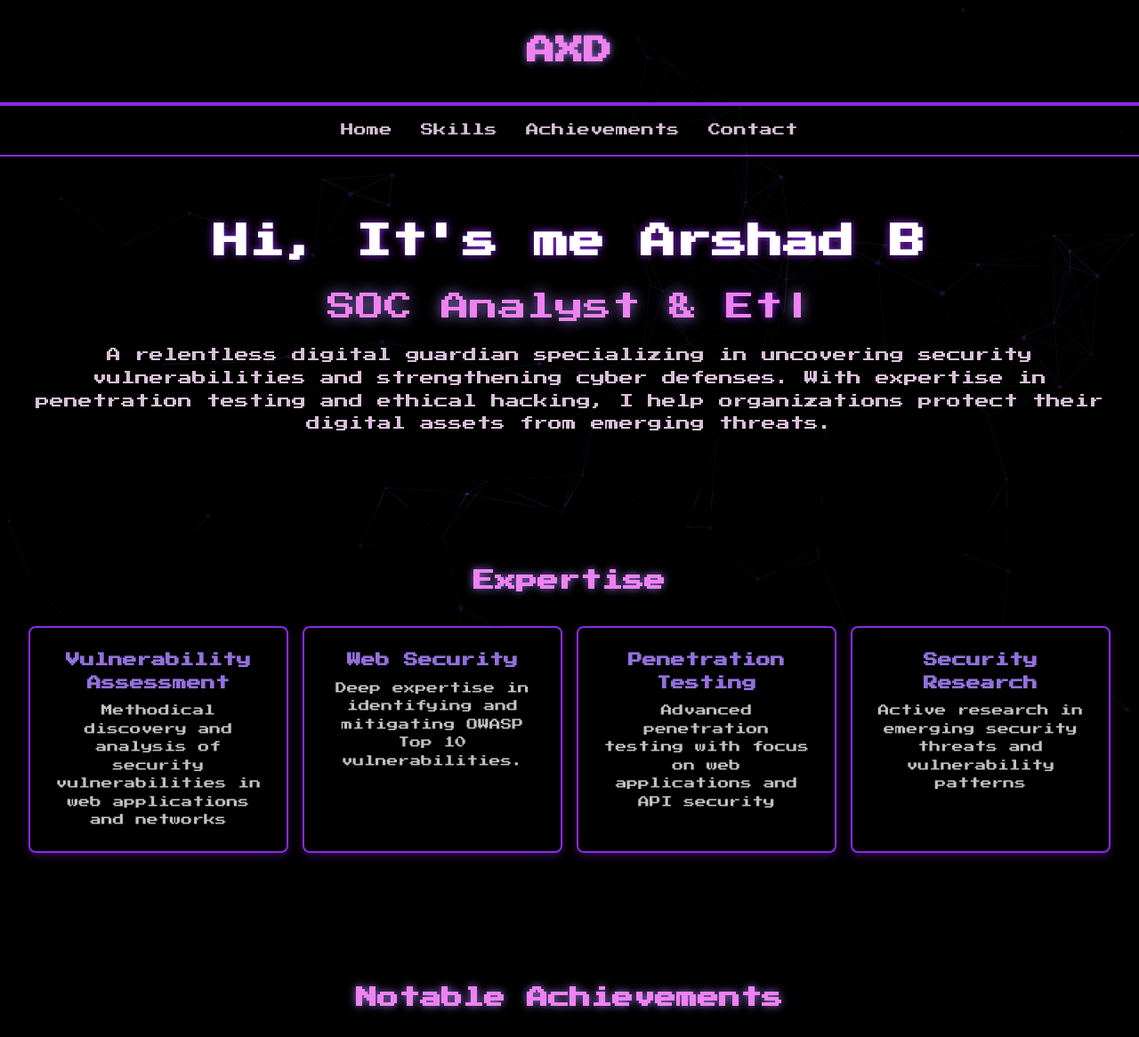
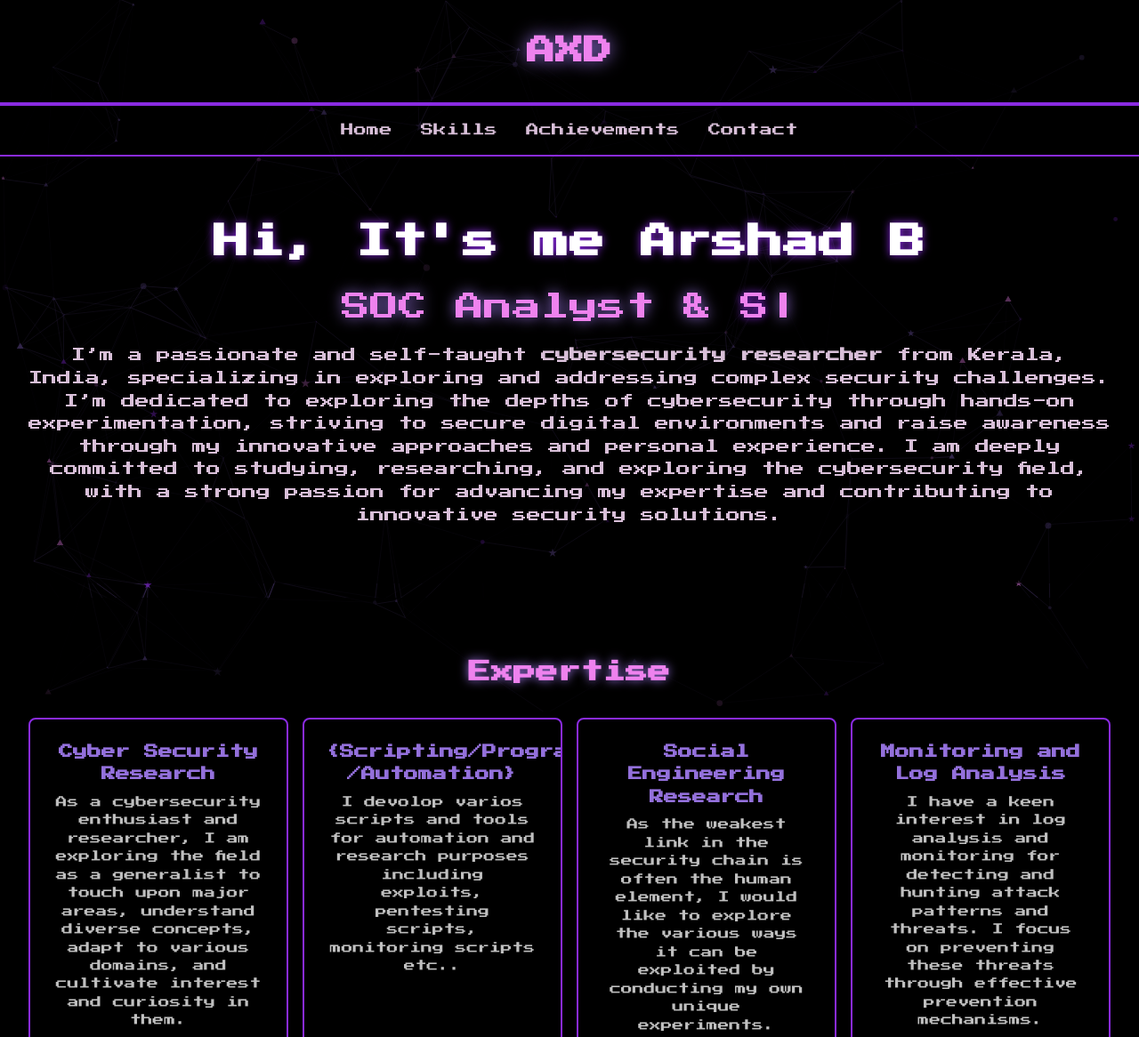
Before and after one commit to axdsys/axd, a plain HTML site: page index.html in a window 1280 px wide. Shown: the top 1166 px of the page at 89% size. Drawn offline with nearby package versions, Linux system fonts and the light colour scheme.

Commit message:
Update index.html

```diff
--- a/index.html
+++ b/index.html
@@ -3,16 +3,12 @@
 <head>
     <meta charset="UTF-8">
     <meta name="viewport" content="width=device-width, initial-scale=1.0">
-    <title>AXD|SOC Analyst </title>
+    <title>AXD|SOC Analyst</title>
 
-    <!-- Load Google Fonts -->
     <link href="https://fonts.googleapis.com/css2?family=Press+Start+2P&display=swap" rel="stylesheet">
-
-    <!-- Add defer to scripts to ensure they load after HTML -->
     <script defer src="https://cdnjs.cloudflare.com/ajax/libs/particles.js/2.0.0/particles.min.js"></script>
     <script defer src="https://cdnjs.cloudflare.com/ajax/libs/typed.js/2.0.12/typed.min.js"></script>
-    <script type="modue" src="https://unpkg.com/@splinetool/viewer@1.9.79/build/spline-viewer.js"></script>
-    <!-- Instagram Logo from FontAwesom.e -->
+    <script type="modul" src="https://unpkg.com/@splinetool/viewer@1.9.79/build/spline-viewer.js"></script>
     <link href="https://cdnjs.cloudflare.com/ajax/libs/font-awesome/6.0.0-beta3/css/all.min.css" rel="stylesheet">
 
     <style>
@@ -23,34 +19,34 @@
         }
 
         :root {
-            --primary-violet: #8A2BE2; /* BlueViolet */
-            --accent-violet: #9370DB;  /* MediumPurple */
-            --bright-violet: #EE82EE;  /* Violet */
-            --light-violet: #D8BFD8;   /* Thistle */
-            --dark-violet: #4B0082;    /* Indigo */
+            --primary-violet: #8A2BE2;
+            --accent-violet: #9370DB;
+            --bright-violet: #EE82EE;
+            --light-violet: #D8BFD8;
+            --dark-violet: #4B0082;
             --background-black: #000000;
             --text-white: #ffffff;
-            --text-light: #E6E6FA;     /* Lavender */
-            --text-gray: #C0C0C0;      /* Silver */
+            --text-light: #E6E6FA;
+            --text-gray: #C0C0C0;
         }
-
         body {
             font-family: 'Press Start 2P', cursive;
             background-color: var(--background-black);
             color: var(--text-light);
             line-height: 1.6;
             position: relative;
+            overflow-x: hidden;
         }
 
-        /* Style for the Spline viewer as background */
         spline-viewer {
             position: fixed;
             top: 0;
             left: 0;
             width: 100%;
             height: 100%;
-            z-index: -2; /* Behind particles */
-            pointer-events: none; /* Allows interaction with elements above */
+            z-index: -2;
+            pointer-events: none;
+            animation: fadeIn 2s ease-in;
         }
 
         #particles-js {
@@ -59,10 +55,9 @@
             left: 0;
             width: 100%;
             height: 100%;
-            z-index: -1; /* Ensure particles are behind other content but above spline */
+            z-index: -1;
         }
 
-        /* Main content wrapper to ensure content appears above background */
         .content-wrapper {
             position: relative;
             z-index: 1;
@@ -71,22 +66,27 @@
         header {
             text-align: center;
             padding: 2rem;
-            background-color: rgba(0, 0, 0, 0.7); /* Semi-transparent background */
+            background-color: rgba(0, 0, 0, 0.7);
             border-bottom: 4px solid var(--primary-violet);
+            animation: slideDown 1s ease-out;
         }
 
         header h1 {
             color: var(--bright-violet);
             font-size: 2rem;
             text-shadow: 0 0 10px var(--accent-violet);
+            animation: neonGlow 1.5s infinite alternate;
         }
 
         nav {
             display: flex;
             justify-content: center;
-            background-color: rgba(0, 0, 0, 0.7); /* Semi-transparent background */
+            background-color: rgba(0, 0, 0, 0.7);
             padding: 1rem 0;
             border-bottom: 2px solid var(--primary-violet);
+            position: sticky;
+            top: 0;
+            z-index: 10;
         }
 
         nav a {
@@ -94,12 +94,28 @@
             text-decoration: none;
             margin: 0 1rem;
             font-size: 0.9rem;
-            transition: transform 0.2s ease, color 0.2s ease;
+            transition: all 0.3s ease;
+            position: relative;
+        }
+
+        nav a::after {
+            content: '';
+            position: absolute;
+            width: 0;
+            height: 2px;
+            bottom: -5px;
+            left: 0;
+            background-color: var(--bright-violet);
+            transition: width 0.3s ease;
+        }
+
+        nav a:hover::after {
+            width: 100%;
         }
 
         nav a:hover {
             color: var(--bright-violet);
-            transform: scale(1.1);
+            transform: translateY(-3px);
             text-shadow: 0 0 8px var(--primary-violet);
         }
 
@@ -107,7 +123,8 @@
             text-align: center;
             padding: 4rem 2rem;
             color: var(--text-light);
-            background-color: rgba(0, 0, 0, 0.6); /* Semi-transparent background */
+            background-color: rgba(0, 0, 0, 0.6);
+            animation: fadeInUp 1.5s ease-out;
         }
 
         .hero-subtitle {
@@ -122,17 +139,28 @@
             margin-bottom: 1rem;
             color: var(--text-white);
             text-shadow: 0 0 10px var(--primary-violet);
+            animation: bounceIn 1s ease;
         }
 
         .hero p {
             font-size: 1rem;
             color: var(--light-violet);
+            opacity: 0;
+            animation: fadeIn 2s ease forwards 0.5s;
         }
 
         section {
             padding: 4rem 2rem;
-            background-color: rgba(0, 0, 0, 0.7); /* Semi-transparent background */
+            background-color: rgba(0, 0, 0, 0.7);
             margin-bottom: 1rem;
+            opacity: 0;
+            transform: translateY(50px);
+            transition: all 0.8s ease-out;
+        }
+
+        section.visible {
+            opacity: 1;
+            transform: translateY(0);
         }
 
         section h2 {
@@ -141,6 +169,7 @@
             font-size: 1.5rem;
             margin-bottom: 2rem;
             text-shadow: 0 0 10px var(--accent-violet);
+            animation: pulse 2s infinite;
         }
 
         .grid {
@@ -150,19 +179,37 @@
         }
 
         .card {
-            background-color: rgba(0, 0, 0, 0.8); /* Darker semi-transparent background */
+            background-color: rgba(0, 0, 0, 0.8);
             padding: 1.5rem;
             border: 2px solid var(--primary-violet);
             text-align: center;
-            border-radius: 8px; /* Slightly rounded corners */
-            transition: all 0.3s ease; /* Smooth transitions */
-            position: relative; /* Added for positioning */
+            border-radius: 8px;
+            transition: all 0.4s ease;
+            position: relative;
+            overflow: hidden;
+        }
+
+        .card::before {
+            content: '';
+            position: absolute;
+            top: -50%;
+            left: -50%;
+            width: 200%;
+            height: 200%;
+            background: radial-gradient(circle, rgba(138, 43, 226, 0.3) 0%, transparent 70%);
+            opacity: 0;
+            transition: opacity 0.4s ease;
+        }
+
+        .card:hover::before {
+            opacity: 1;
         }
 
         .card h3 {
             font-size: 1rem;
             margin-bottom: 0.5rem;
             color: var(--accent-violet);
+            transition: transform 0.3s ease;
         }
 
         .card p {
@@ -170,48 +217,54 @@
             color: var(--text-gray);
         }
 
-        /* Soft light effect */
-        .card {
-            box-shadow: 0 4px 8px rgba(138, 43, 226, 0.3); /* Soft shadow with violet */
+        .card:hover {
+            box-shadow: 0 0 20px rgba(138, 43, 226, 0.9);
+            transform: scale(1.05) rotate(1deg);
+            border-color: var(--bright-violet);
         }
 
-        /* Glow effect on hover */
-        .card:hover {
-            box-shadow: 0 0 15px rgba(138, 43, 226, 0.8); /* Stronger violet glow on hover */
-            transform: translateY(-5px); /* Slightly lift the card */
-            border-color: var(--bright-violet);
+        .card:hover h3 {
+            transform: scale(1.1);
         }
 
         footer {
             text-align: center;
             padding: 1rem;
-            background-color: rgba(0, 0, 0, 0.7); /* Semi-transparent background */
+            background-color: rgba(0, 0, 0, 0.7);
             border-top: 2px solid var(--primary-violet);
             font-size: 0.8rem;
+            animation: fadeIn 1s ease;
         }
 
         footer a {
             color: var(--bright-violet);
             text-decoration: none;
+            transition: all 0.3s ease;
         }
 
         footer a:hover {
-            text-decoration: underline;
-            text-shadow: 0 0 5px var(--accent-violet);
+            text-shadow: 0 0 10px var(--accent-violet);
+            transform: scale(1.1);
         }
 
         .contact-form {
             max-width: 600px;
             margin: 0 auto;
             padding: 2rem;
-            background: rgba(0, 0, 0, 0.8); /* Darker semi-transparent background */
+            background: rgba(0, 0, 0, 0.8);
             border-radius: 10px;
             border: 1px solid var(--primary-violet);
             box-shadow: 0 0 20px rgba(138, 43, 226, 0.2);
+            transition: transform 0.3s ease;
+        }
+
+        .contact-form:hover {
+            transform: translateY(-10px);
         }
 
         .form-group {
             margin-bottom: 1.5rem;
+            position: relative;
         }
 
         .form-group input,
@@ -222,13 +275,14 @@
             border: 1px solid var(--accent-violet);
             border-radius: 5px;
             color: var(--text-white);
+            transition: all 0.3s ease;
         }
 
         .form-group input:focus,
         .form-group textarea:focus {
-            outline: none;
             border-color: var(--bright-violet);
-            box-shadow: 0 0 8px var(--primary-violet);
+            box-shadow: 0 0 12px var(--primary-violet);
+            transform: scale(1.02);
         }
 
         .submit-btn {
@@ -241,25 +295,67 @@
             width: 100%;
             font-weight: bold;
             transition: all 0.3s ease;
+            position: relative;
+            overflow: hidden;
+        }
+
+        .submit-btn::after {
+            content: '';
+            position: absolute;
+            width: 0;
+            height: 100%;
+            top: 0;
+            left: 0;
+            background: rgba(255, 255, 255, 0.2);
+            transition: width 0.4s ease;
+        }
+
+        .submit-btn:hover::after {
+            width: 100%;
         }
 
         .submit-btn:hover {
             background: var(--bright-violet);
-            box-shadow: 0 0 10px var(--accent-violet);
+            box-shadow: 0 0 15px var(--accent-violet);
+            transform: translateY(-2px);
+        }
+
+        @keyframes fadeIn {
+            from { opacity: 0; }
+            to { opacity: 1; }
+        }
+
+        @keyframes fadeInUp {
+            from { opacity: 0; transform: translateY(50px); }
+            to { opacity: 1; transform: translateY(0); }
+        }
+
+        @keyframes slideDown {
+            from { transform: translateY(-100%); }
+            to { transform: translateY(0); }
+        }
+
+        @keyframes neonGlow {
+            from { text-shadow: 0 0 5px var(--accent-violet); }
+            to { text-shadow: 0 0 20px var(--accent-violet); }
+        }
+
+        @keyframes bounceIn {
+            0% { transform: scale(0.3); opacity: 0; }
+            50% { transform: scale(1.05); opacity: 1; }
+            100% { transform: scale(1); }
+        }
+
+        @keyframes pulse {
+            0% { transform: scale(1); }
+            50% { transform: scale(1.05); }
+            100% { transform: scale(1); }
         }
 
         @media (max-width: 768px) {
-            .hero h2 {
-                font-size: 1.5rem;
-            }
-
-            .hero p {
-                font-size: 0.8rem;
-            }
-
-            nav a {
-                font-size: 0.7rem;
-            }
+            .hero h2 { font-size: 1.5rem; }
+            .hero p { font-size: 0.8rem; }
+            nav a { font-size: 0.7rem; }
         }
 
         .typing-text {
@@ -269,9 +365,7 @@
     </style>
 </head>
 <body>
-    <!-- Spline viewer as background -->
     <spline-viewer url="https://prod.spline.design/qZKzcS6Udq0LyJL9/scene.splinecode"></spline-viewer>
-
     <div id="particles-js"></div>
 
     <div class="content-wrapper">
@@ -289,29 +383,46 @@
         <section class="hero" id="home">
             <h2>Hi, It's me Arshad B</h2>
             <div class="hero-subtitle">SOC Analyst & <span class="typing-text"></span></div>
-            <p>A relentless digital guardian specializing in uncovering security vulnerabilities
-                and strengthening cyber defenses. With expertise in penetration testing and ethical
-                hacking, I help organizations protect their digital assets from emerging threats.</p>
+            <p>I’m a passionate and self-taught
+                <b>cybersecurity researcher</b> from Kerala, India, specializing
+                in exploring and addressing complex security challenges. I’m
+                dedicated to exploring the depths of cybersecurity through
+                hands-on experimentation, striving to secure digital environments
+                and raise awareness through my innovative approaches and personal
+                experience. I am deeply committed to studying, researching, and
+                exploring the cybersecurity field, with a strong passion for
+                advancing my expertise and contributing to innovative security
+                solutions.</p>
         </section>
 
         <section id="skills">
             <h2>Expertise</h2>
             <div class="grid">
                 <div class="card">
-                    <h3>Vulnerability Assessment</h3>
-                    <p>Methodical discovery and analysis of security vulnerabilities in web applications and networks</p>
+                    <h3>Cyber Security Research</h3>
+                    <p>As a cybersecurity enthusiast and researcher, I am exploring
+                        the field as a generalist to touch upon major areas,
+                        understand diverse concepts, adapt to various domains, and
+                        cultivate interest and curiosity in them.</p>
                 </div>
                 <div class="card">
-                    <h3>Web Security</h3>
-                    <p>Deep expertise in identifying and mitigating OWASP Top 10 vulnerabilities.</p>
+                    <h3>{Scripting/Programming<br />/Automation}</h3>
+                    <p>I devolop varios scripts and tools for automation and
+                        research purposes including exploits, pentesting scripts,
+                        monitoring scripts etc..</p>
                 </div>
                 <div class="card">
-                    <h3>Penetration Testing</h3>
-                    <p>Advanced penetration testing with focus on web applications and API security</p>
+                    <h3>Social Engineering Research</h3>
+                    <p> As the weakest link in the security chain is often the human
+                        element, I would like to explore the various ways it can be
+                        exploited by conducting my own unique experiments.</p>
                 </div>
                 <div class="card">
-                    <h3>Security Research</h3>
-                    <p>Active research in emerging security threats and vulnerability patterns</p>
+                    <h3>Monitoring and Log Analysis</h3>
+                    <p>I have a keen interest in log analysis and monitoring for
+                        detecting and hunting attack patterns and threats. I focus
+                        on preventing these threats through effective prevention
+                        mechanisms.</p>
                 </div>
             </div>
         </section>
@@ -321,21 +432,21 @@
             <div class="grid">
                 <div class="card">
                     <h3>Bug Hunting Impact</h3>
-                    <p>Discovered critical vulnerabilities in major platforms, contributing to a more secure digital ecosystem</p>
+                    <p>Discovered critical vulnerabilities</p>
                 </div>
                 <div class="card">
                     <h3>Recognition</h3>
-                    <p>Acknowledged in multiple Hall of Fame listings for responsible vulnerability disclosure</p>
+                    <p>Hall of Fame listings</p>
                 </div>
                 <div class="card">
                     <h3>Certifications</h3>
-                    <p>Holder of advanced certifications in penetration testing and web security</p>
+                    <p>Security certifications</p>
                 </div>
             </div>
         </section>
 
         <section id="contact">
-            <h2 class="section-title">Get in Touch</h2>
+            <h2>Get in Touch</h2>
             <form class="contact-form">
                 <div class="form-group">
                     <input type="text" id="name" placeholder="Name" required>
@@ -351,45 +462,71 @@
         </section>
 
         <footer>
-            <!-- Instagram Link with Icon -->
             <p>Follow me on Instagram: <a href="https://www.instagram.com/axd.bat" target="_blank"><i class="fab fa-instagram"></i> axd.bat</a></p>
         </footer>
     </div>
 
     <script>
         window.addEventListener('load', function() {
-            // Initialize particles.js with violet colors
+            // Enhanced particles.js
             if (window.particlesJS) {
                 particlesJS('particles-js', {
                     particles: {
-                        number: { value: 80, density: { enable: true, value_area: 800 } },
-                        color: { value: '#8A2BE2' }, // BlueViolet color
-                        shape: { type: 'circle' },
-                        opacity: { value: 0.5, random: false },
-                        size: { value: 3, random: true },
-                        line_linked: { enable: true, distance: 150, color: '#9370DB', opacity: 0.4, width: 1 }, // MediumPurple
-                        move: { enable: true, speed: 6 }
+                        number: { value: 100, density: { enable: true, value_area: 800 } },
+                        color: { value: ['#8A2BE2', '#EE82EE', '#9370DB'] },
+                        shape: { type: ['circle', 'triangle', 'star'] },
+                        opacity: { value: 0.7, random: true },
+                        size: { value: 4, random: true },
+                        line_linked: { enable: true, distance: 150, color: '#9370DB', opacity: 0.4, width: 1 },
+                        move: { enable: true, speed: 8, direction: 'none', random: true }
                     },
                     interactivity: {
                         detect_on: 'canvas',
                         events: {
-                            onhover: { enable: true, mode: 'repulse' },
+                            onhover: { enable: true, mode: 'bubble' },
                             onclick: { enable: true, mode: 'push' },
                             resize: true
+                        },
+                        modes: {
+                            bubble: { distance: 200, size: 6, duration: 2, opacity: 0.8 }
                         }
                     }
                 });
             }
 
-            // Initialize Typed.js
+            // Typed.js
             if (window.Typed) {
                 new Typed('.typing-text', {
                     strings: ['Security Researcher', 'Ethical Hacker', 'Bug Hunter'],
                     typeSpeed: 100,
                     backSpeed: 60,
-                    loop: true
+                    loop: true,
+                    backDelay: 1000
                 });
             }
+
+            // Scroll animation for sections
+            const sections = document.querySelectorAll('section');
+            const observer = new IntersectionObserver((entries) => {
+                entries.forEach(entry => {
+                    if (entry.isIntersecting) {
+                        entry.target.classList.add('visible');
+                    }
+                });
+            }, { threshold: 0.2 });
+
+            sections.forEach(section => observer.observe(section));
+
+            // Card click animation
+            const cards = document.querySelectorAll('.card');
+            cards.forEach(card => {
+                card.addEventListener('click', () => {
+                    card.style.transform = 'scale(0.95)';
+                    setTimeout(() => {
+                        card.style.transform = 'scale(1)';
+                    }, 100);
+                });
+            });
         });
     </script>
 </body>
```
